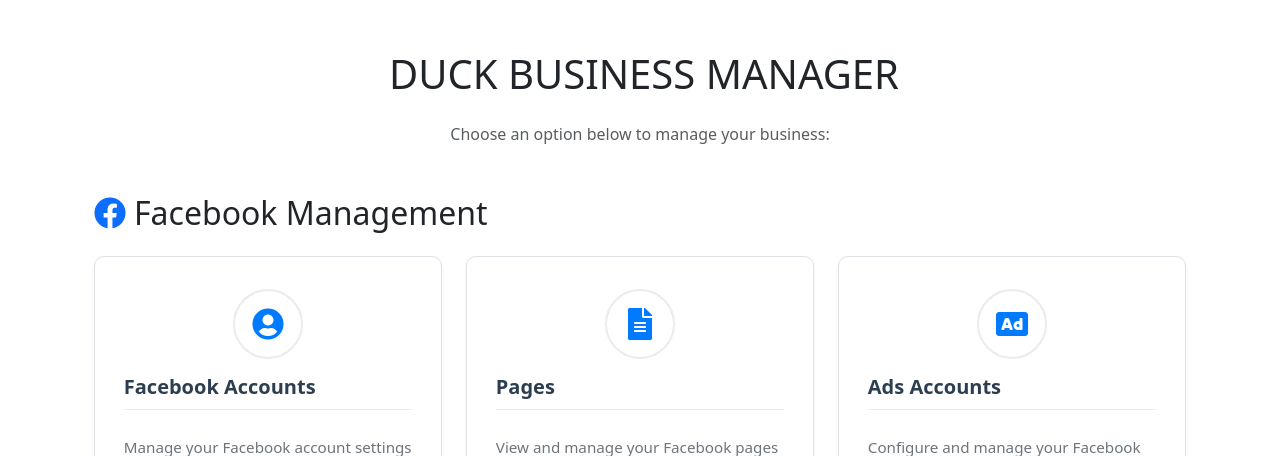
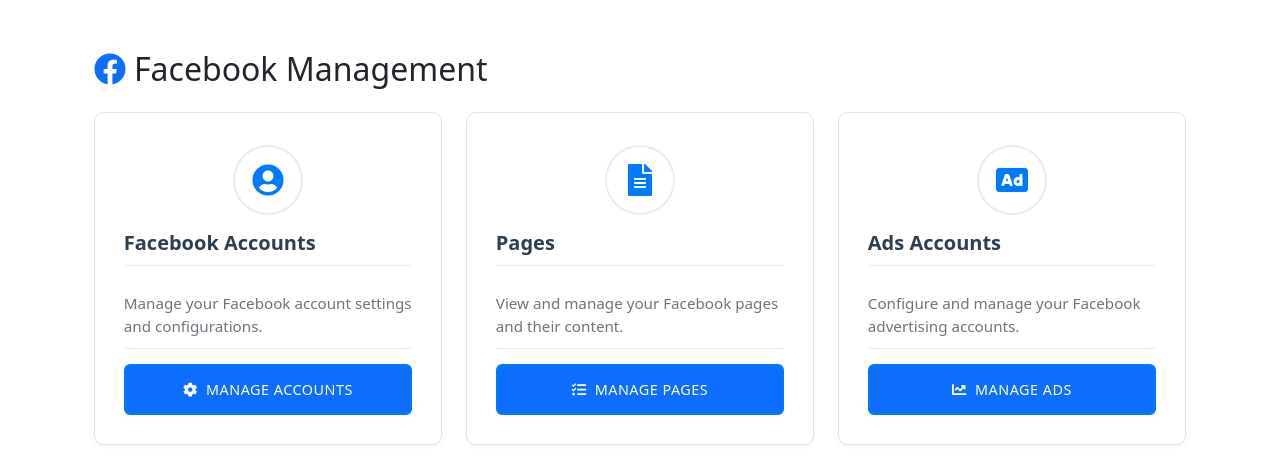
Before and after one commit to TrinhChung/GetVideo, a Flask app: page / in a window 1280 px wide. Shown: the part 58-514 px from the top of the page. Run offline with Flask 3, Linux system fonts and the light colour scheme; some libraries are stand-ins or nearby versions.

Commit message:
refactor UI

```diff
--- a/templates/ads_detail.html
+++ b/templates/ads_detail.html
@@ -27,7 +27,6 @@
     <table class="table table-hover table-bordered">
       <thead class="table-dark">
         <tr>
-          <th>ID</th>
           <th>Name</th>
           <th>Status</th>
           <th>Impressions</th>
@@ -42,7 +41,6 @@
       <tbody>
         {% for ad in ads %}
         <tr>
-          <td>{{ ad.id }}</td>
           <td>{{ ad.name }}</td>
           <td>{{ ad.status }}</td>
           {% if ad.insights and ad.insights.data and ad.insights.data|length > 0 %}
--- a/templates/home.html
+++ b/templates/home.html
@@ -4,11 +4,6 @@
 
 {% block content %}
 <div class="container mt-5">
-	<h1 class="text-center mb-4">
-		<i class="fas fa-duck fa-sm me-2"></i>DUCK BUSINESS MANAGER
-	</h1>
-	<p class="text-center mb-5 text-muted">Choose an option below to manage your business:</p>
-
 	<!-- Facebook Section -->
 	<h2 class="mb-4">
 		<i class="fab fa-facebook text-primary me-2"></i>Facebook Management
```
